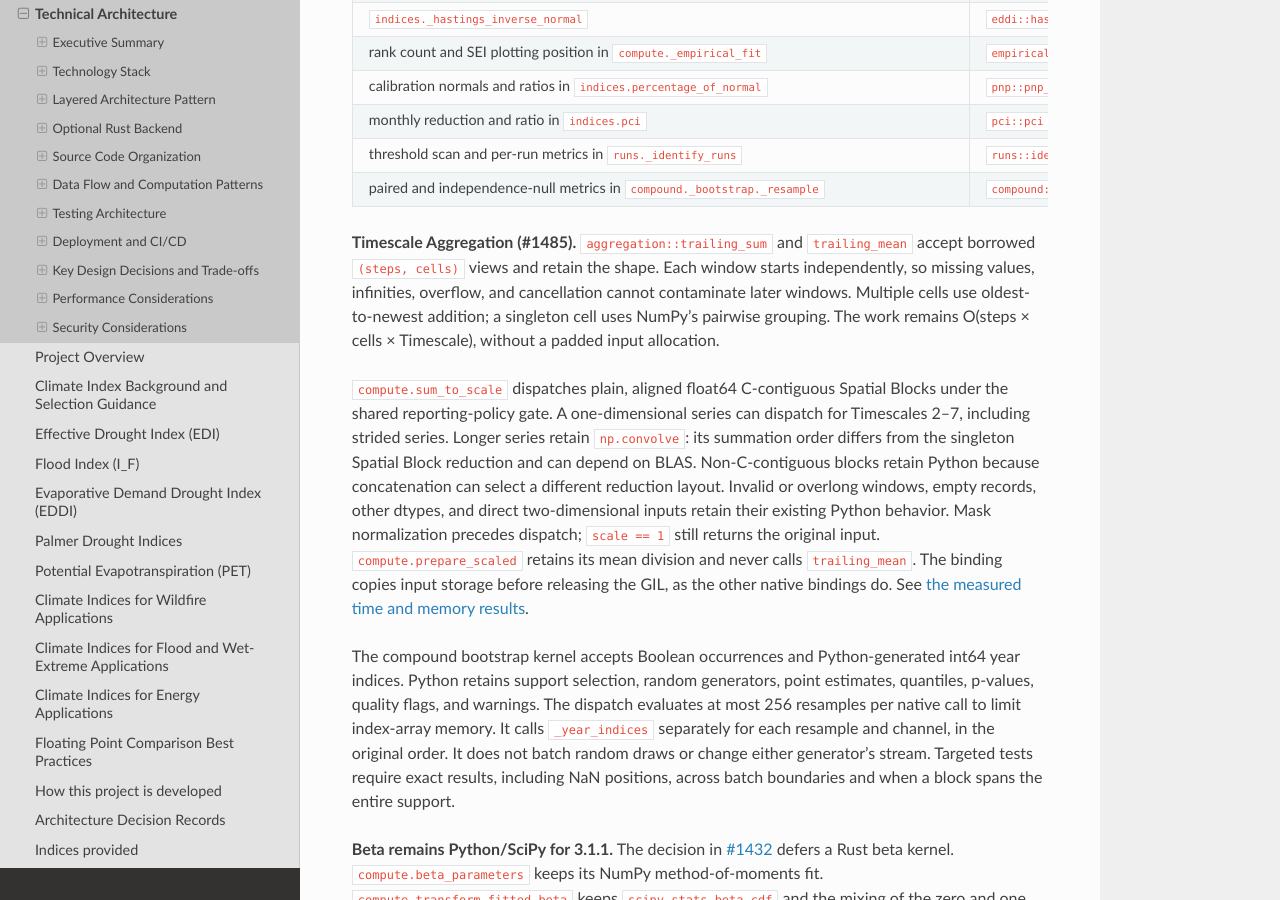
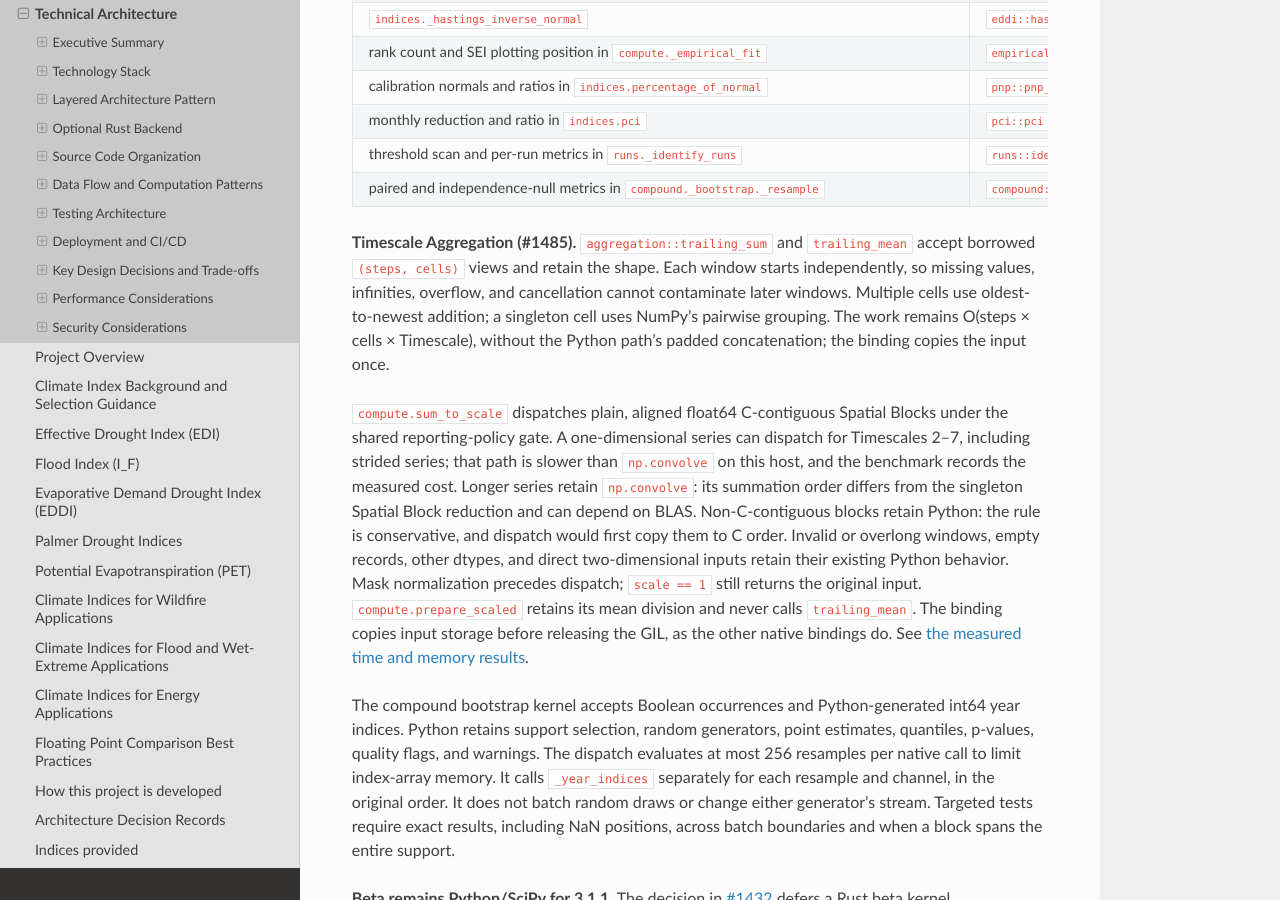
Before and after one commit to monocongo/climate_indices, a Sphinx documentation site: the page built from docs/architecture.md, in a window 1280 px wide and 900 px high, scrolled down 7900 px. Built offline with Sphinx 7.4.7 and the Read the Docs theme 3.1.0, drawn with Linux system fonts in a browser that asks for light colours.

Commit message:
docs(architecture): correct two aggregation dispatch claims
The native path keeps an input-sized copy, so only the Python path's
padded concatenation is avoided. The non-C-contiguous rule is conservative
rather than required for parity, because concatenation always allocates in
C order. Also record that the one-dimensional series dispatch is a measured
cost, not a benefit.

```diff
--- a/docs/architecture.md
+++ b/docs/architecture.md
@@ -326,12 +326,14 @@ xarray adapter) uses them:
 accept borrowed `(steps, cells)` views and retain the shape.
 Each window starts independently, so missing values, infinities, overflow, and cancellation cannot contaminate later windows.
 Multiple cells use oldest-to-newest addition; a singleton cell uses NumPy's pairwise grouping.
-The work remains O(steps × cells × Timescale), without a padded input allocation.
+The work remains O(steps × cells × Timescale), without the Python path's padded
+concatenation; the binding copies the input once.
 
 `compute.sum_to_scale` dispatches plain, aligned float64 C-contiguous Spatial Blocks under the shared reporting-policy gate.
-A one-dimensional series can dispatch for Timescales 2–7, including strided series.
+A one-dimensional series can dispatch for Timescales 2–7, including strided series;
+that path is slower than `np.convolve` on this host, and the benchmark records the measured cost.
 Longer series retain `np.convolve`: its summation order differs from the singleton Spatial Block reduction and can depend on BLAS.
-Non-C-contiguous blocks retain Python because concatenation can select a different reduction layout.
+Non-C-contiguous blocks retain Python: the rule is conservative, and dispatch would first copy them to C order.
 Invalid or overlong windows, empty records, other dtypes, and direct two-dimensional inputs retain their existing Python behavior.
 Mask normalization precedes dispatch; `scale == 1` still returns the original input.
 `compute.prepare_scaled` retains its mean division and never calls `trailing_mean`.
```
